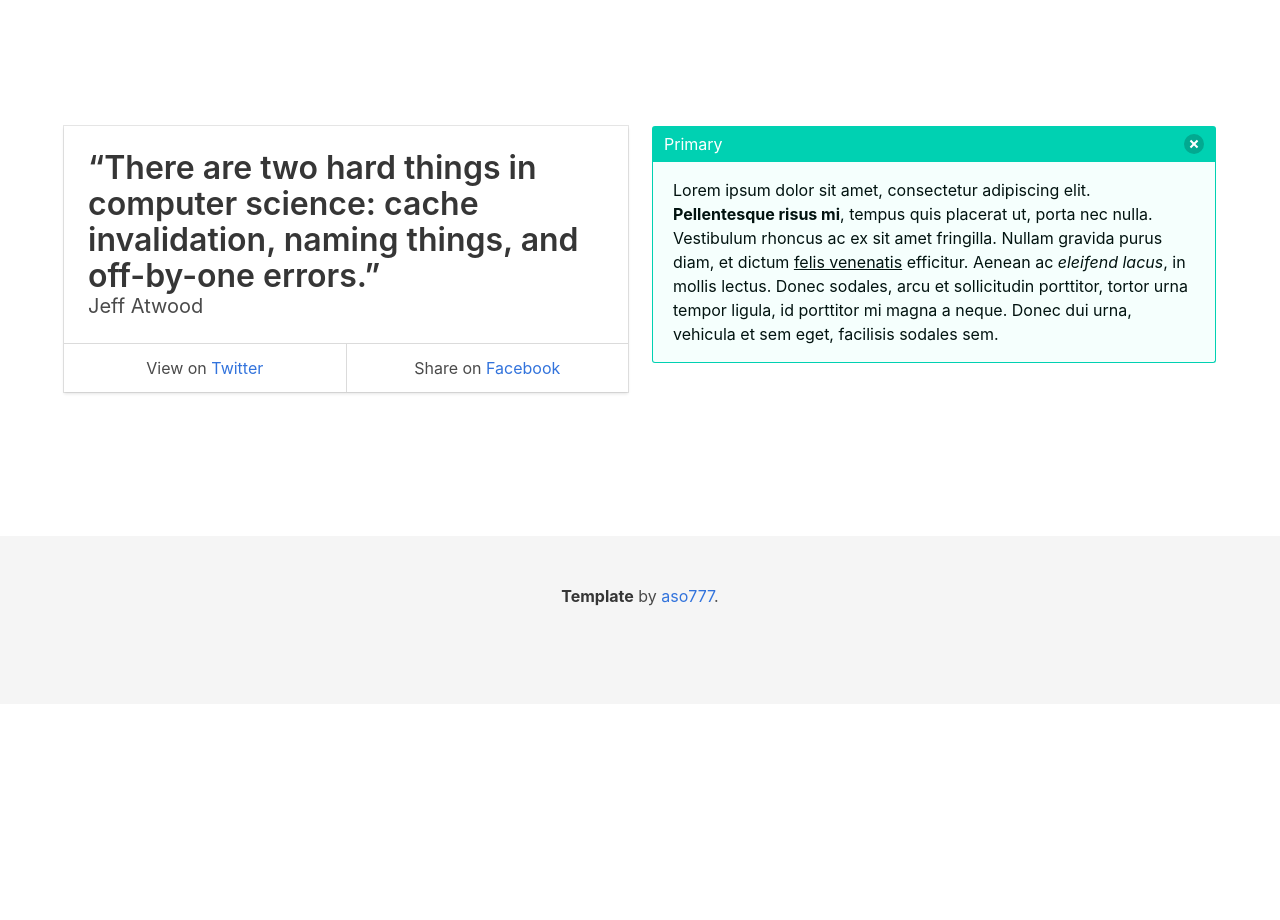
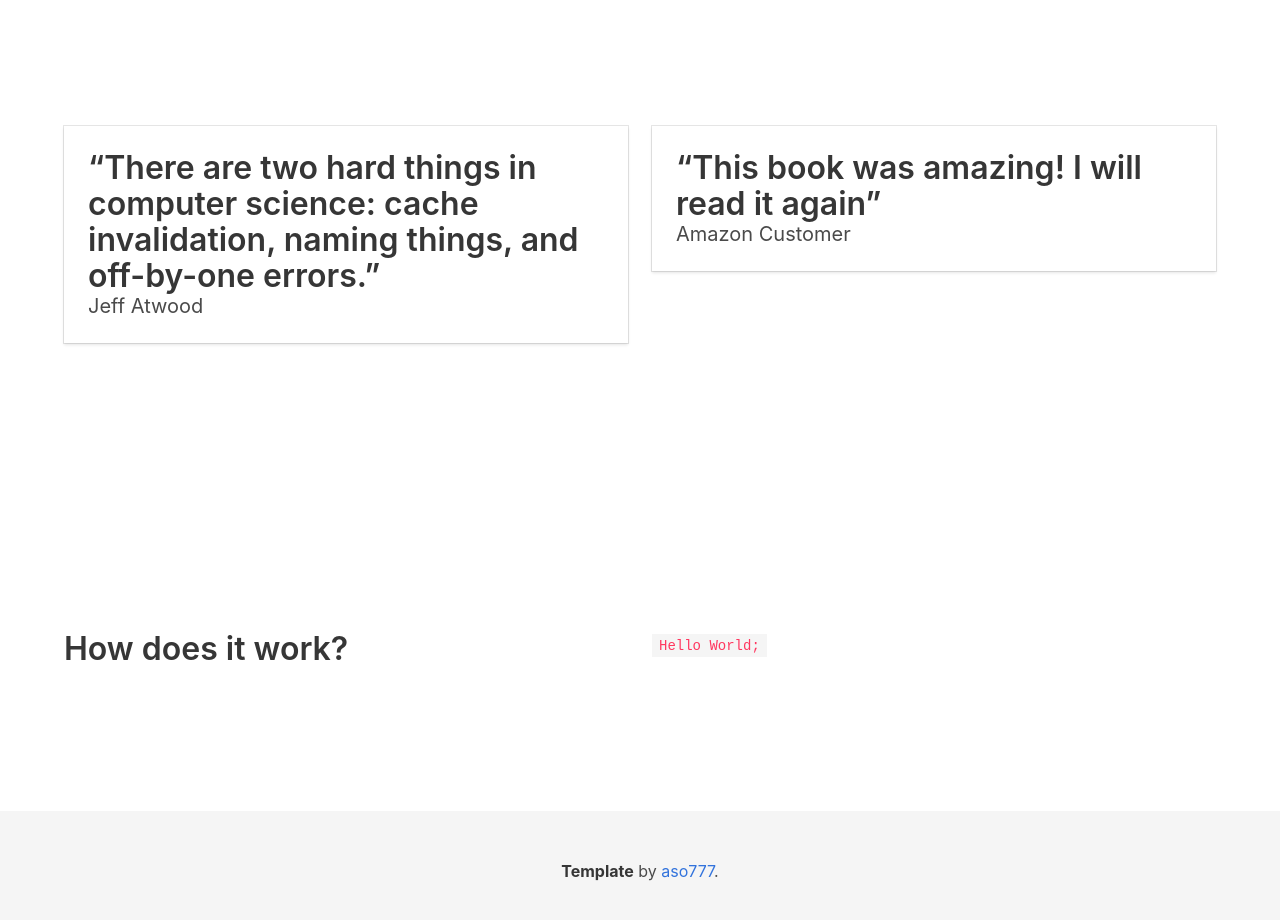
Before and after one commit to matthi01/BookTemplate, a website: page index.html in a window 1280 px wide. Shown: the part 480-1400 px from the top of the page. Before the commit the page ends 1184 px from the top, so only its background shows below. Drawn offline with Linux system fonts and the light colour scheme.

Commit message:
Clean up and adding new section

```diff
--- a/index.html
+++ b/index.html
@@ -142,33 +142,38 @@
                                             Jeff Atwood
                                         </p>
                                     </div>
-                                    <footer class="card-footer">
-                                        <p class="card-footer-item">
-                                            <span>
-                                                View on <a href="https://twitter.com/codinghorror/status/506010907021828096">Twitter</a>
-                                            </span>
-                                        </p>
-                                        <p class="card-footer-item">
-                                            <span>
-                                                Share on <a href="#">Facebook</a>
-                                            </span>
-                                        </p>
-                                    </footer>
                                 </div>
                             </div>
                             <div class="column">
-                                <article class="message is-primary">
-                                    <div class="message-header">
-                                        <p>Primary</p>
-                                        <button class="delete" aria-label="delete"></button>
+                                <div class="card">
+                                    <div class="card-content">
+                                        <p class="title">
+                                            “This book was amazing! I will read it again”
+                                        </p>
+                                        <p class="subtitle">
+                                            Amazon Customer
+                                        </p>
                                     </div>
-                                    <div class="message-body">
-                                        Lorem ipsum dolor sit amet, consectetur adipiscing elit. <strong>Pellentesque risus mi</strong>, tempus quis placerat ut, porta nec nulla. Vestibulum rhoncus ac ex sit amet fringilla. Nullam gravida purus diam, et dictum <a>felis venenatis</a> efficitur. Aenean ac <em>eleifend lacus</em>, in mollis lectus. Donec sodales, arcu et sollicitudin porttitor, tortor urna tempor ligula, id porttitor mi magna a neque. Donec dui urna, vehicula et sem eget, facilisis sodales sem.
-                                    </div>
-                                </article>
+                                </div>
                             </div>
                         </div>
                     </div>
+                </div>
+            </div>
+        </section>
+
+        <section class="hero is-medium">
+            <div class="hero-body">
+                <div class="container">
+                    <div class="columns">
+                        <div class="column">
+                            <h1 class="title">How does it work?</h1>
+                        </div>
+                        <div class="column">
+                            <code>Hello World;</code>
+                        </div>
+                    </div>
+
                 </div>
             </div>
         </section>
```
Also changed, not shown: CHANGELOG.md (deleted).
